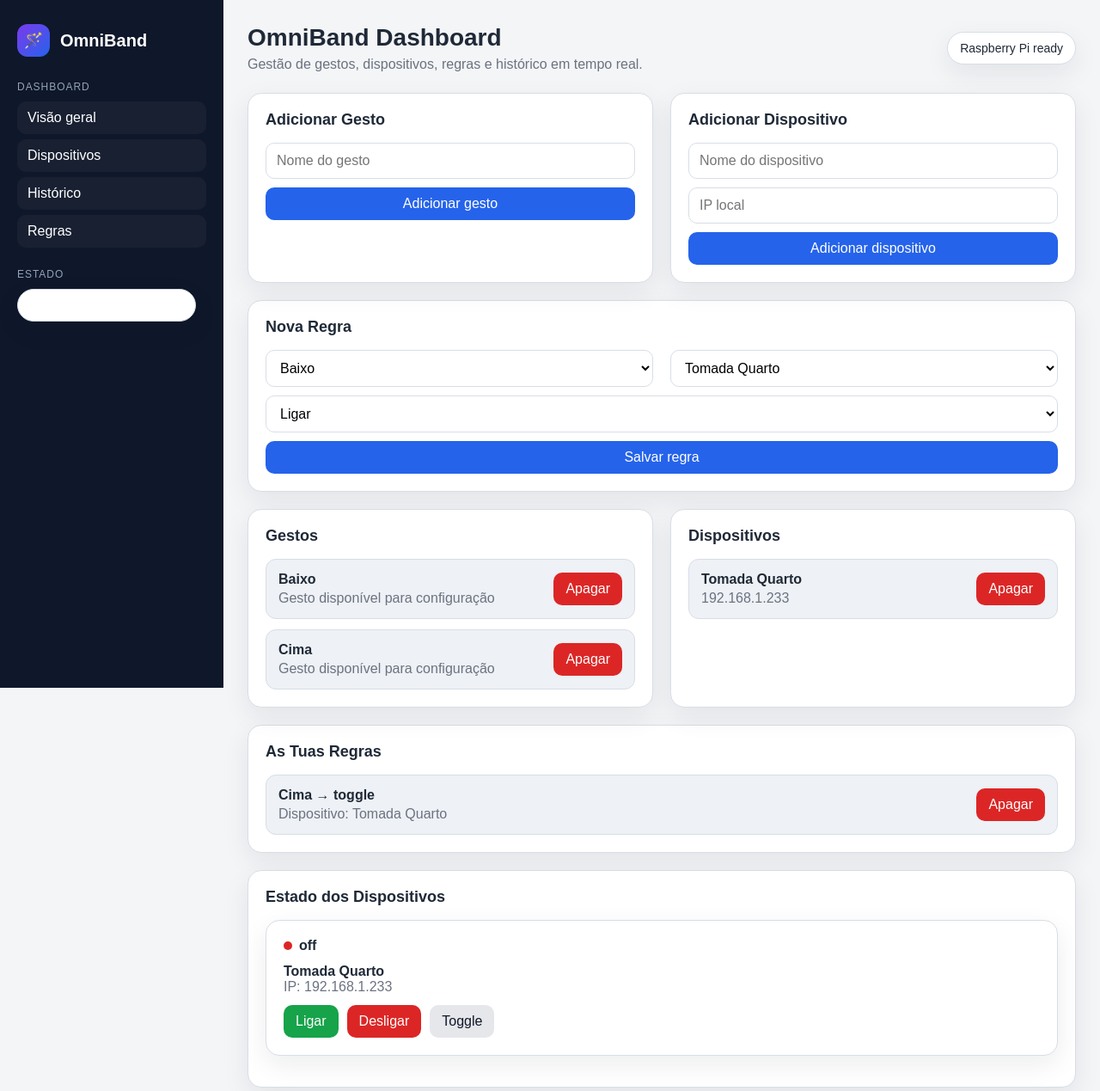
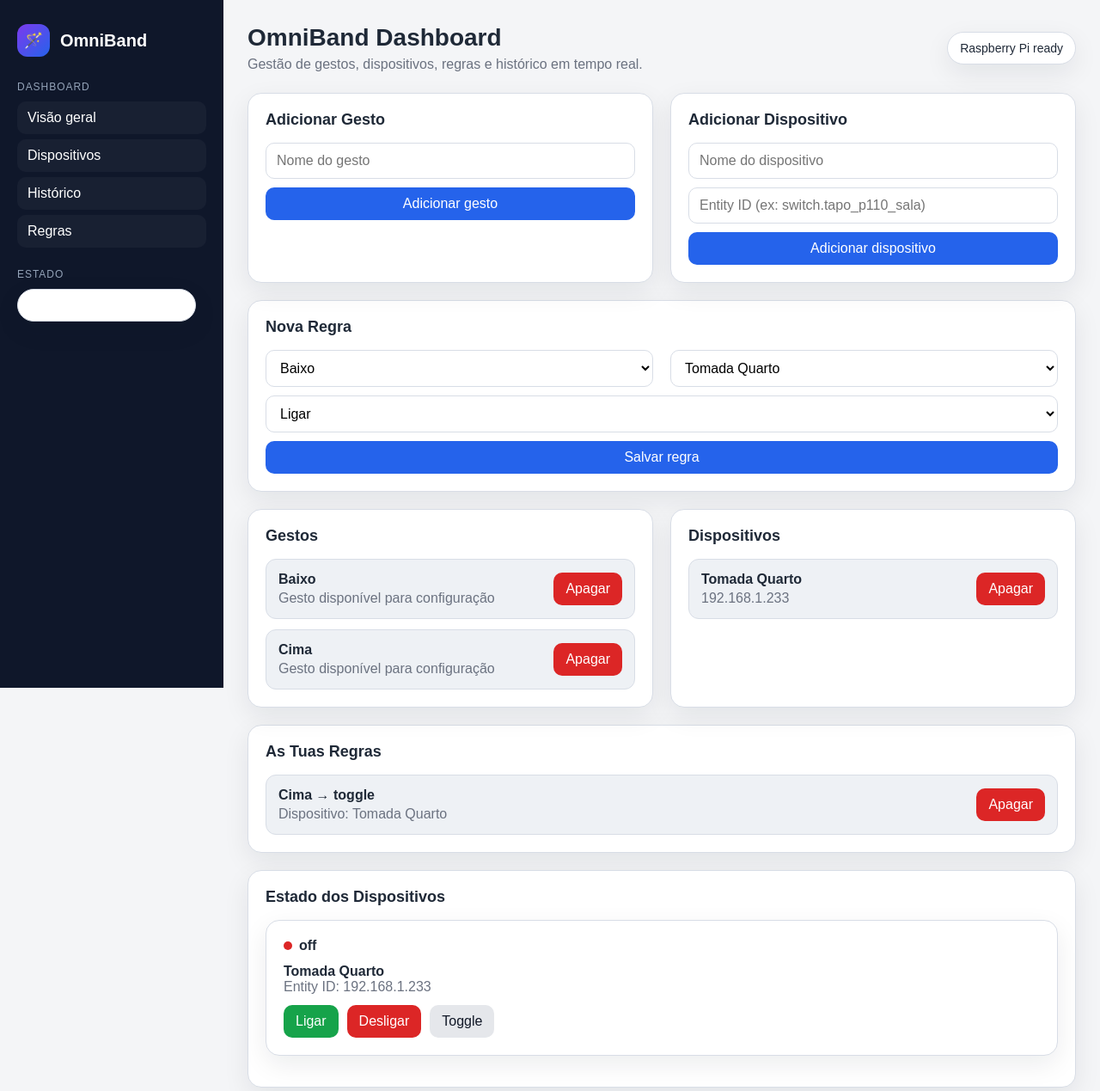
Before and after one commit to goncaloperes01/OMNIBAND, a Flask app: page / in a window 1280 px wide. Shown: the top 1269 px of the page at 86% size. Run offline with Flask 3, Linux system fonts and the light colour scheme; data comes from the database, SQL or seed files in the repository.

Commit message:
fixing rpi

```diff
--- a/RaspeberryPi/app.py
+++ b/RaspeberryPi/app.py
@@ -5,6 +5,10 @@ import requests
 app = Flask(__name__)
 
 DB_NAME = "smarthome.db"
+
+# Home Assistant configuration
+HOME_ASSISTANT_URL = "http://localhost:8123"
+HOME_ASSISTANT_TOKEN = "eyJhbGciOiJIUzI1NiIsInR5cCI6IkpXVCJ9.eyJpc3MiOiI2MTVhZDUwY2U4NTE0MDlmYTgyMGY4YWIzNDZlNWJhMCIsImlhdCI6MTc4MTkxNDAxOCwiZXhwIjoyMDk3Mjc0MDE4fQ.nR8wwZ8OoUV-Z_adyCOIZMDqDzQPr0r84FtCw5ptx4I"
 
 
 def get_db():
@@ -26,12 +30,49 @@ def log_event(event_type, source, gesture_name, device_name, action, previous_st
     db.commit()
 
 
+def ha_api_call(endpoint, method="GET", data=None):
+    """Make a request to the Home Assistant REST API."""
+    url = f"{HOME_ASSISTANT_URL}{endpoint}"
+    headers = {
+        "Authorization": f"Bearer {HOME_ASSISTANT_TOKEN}",
+        "Content-Type": "application/json"
+    }
+
+    try:
+        if method == "GET":
+            response = requests.get(url, headers=headers, timeout=5)
+        elif method == "POST":
+            response = requests.post(url, headers=headers, json=data, timeout=5)
+        else:
+            return {"success": False, "error": f"Método HTTP não suportado: {method}"}
+
+        response.raise_for_status()
+        return {"success": True, "data": response.json()}
+
+    except requests.Timeout:
+        return {"success": False, "error": "Timeout a comunicar com o Home Assistant"}
+    except requests.HTTPError as e:
+        return {"success": False, "error": f"Erro HTTP do Home Assistant: {e.response.status_code} - {e.response.text}"}
+    except requests.ConnectionError:
+        return {"success": False, "error": "Não foi possível conectar ao Home Assistant. Verifica se está em execução."}
+    except Exception as e:
+        return {"success": False, "error": str(e)}
+
+
+def get_ha_entity_state(entity_id):
+    """Get the current state of a Home Assistant entity."""
+    result = ha_api_call(f"/api/states/{entity_id}", method="GET")
+    if result["success"]:
+        return result["data"].get("state")
+    return None
+
+
 def set_device_state(device_id, action, source="manual", gesture_name=None):
     db = get_db()
 
     device = db.execute(
         '''
-        SELECT id, name, ip_address, current_state
+        SELECT id, name, entity_id, current_state
         FROM Devices
         WHERE id = ?
         ''',
@@ -42,48 +83,59 @@ def set_device_state(device_id, action, source="manual", gesture_name=None):
         return {"sucesso": False, "erro": "Dispositivo não encontrado"}
 
     current_state = device["current_state"]
+    entity_id = device["entity_id"]
 
     if action == "toggle":
-        new_state = "off" if current_state == "on" else "on"
-    elif action in ["on", "off"]:
-        new_state = action
+        # Read actual state from Home Assistant
+        ha_state = get_ha_entity_state(entity_id)
+        if ha_state is None:
+            # Fallback to local DB state
+            ha_state = current_state
+        new_state = "off" if ha_state == "on" else "on"
+        ha_action = "turn_on" if new_state == "on" else "turn_off"
+    elif action == "on":
+        new_state = "on"
+        ha_action = "turn_on"
+    elif action == "off":
+        new_state = "off"
+        ha_action = "turn_off"
     else:
         return {"sucesso": False, "erro": "Ação inválida"}
 
-    shelly_url = f"http://{device['ip_address']}/relay/0?turn={new_state}"
+    # Call Home Assistant service
+    result = ha_api_call(
+        f"/api/services/switch/{ha_action}",
+        method="POST",
+        data={"entity_id": entity_id}
+    )
 
-    try:
-        # Quando tiveres a Shelly real, descomenta:
-        # response = requests.get(shelly_url, timeout=3)
+    if not result["success"]:
+        return {"sucesso": False, "erro": result["error"]}
 
-        db.execute(
-            'UPDATE Devices SET current_state = ? WHERE id = ?',
-            (new_state, device_id)
-        )
-        db.commit()
+    # Update local database
+    db.execute(
+        'UPDATE Devices SET current_state = ? WHERE id = ?',
+        (new_state, device_id)
+    )
+    db.commit()
 
-        log_event(
-            event_type="device_action",
-            source=source,
-            gesture_name=gesture_name,
-            device_name=device["name"],
-            action=action,
-            previous_state=current_state,
-            new_state=new_state
-        )
+    log_event(
+        event_type="device_action",
+        source=source,
+        gesture_name=gesture_name,
+        device_name=device["name"],
+        action=action,
+        previous_state=current_state,
+        new_state=new_state
+    )
 
-        return {
-            "sucesso": True,
-            "device_id": device["id"],
-            "device_name": device["name"],
-            "novo_estado": new_state,
-            "url_dispositivo": shelly_url
-        }
-
-    except requests.Timeout:
-        return {"sucesso": False, "erro": "Timeout a comunicar com a tomada"}
-    except Exception as e:
-        return {"sucesso": False, "erro": str(e)}
+    return {
+        "sucesso": True,
+        "device_id": device["id"],
+        "device_name": device["name"],
+        "novo_estado": new_state,
+        "entity_id": entity_id
+    }
 
 
 @app.route('/')
@@ -147,22 +199,26 @@ def delete_gesture(gesture_id):
 @app.route('/add_device', methods=['POST'])
 def add_device():
     device_name = request.form['device_name'].strip()
-    ip_address = request.form['ip_address'].strip()
+    entity_id = request.form['entity_id'].strip()
 
-    if device_name and ip_address:
+    if device_name and entity_id:
         db = get_db()
         existing = db.execute(
-            'SELECT id FROM Devices WHERE lower(name) = lower(?) OR ip_address = ?',
-            (device_name, ip_address)
+            'SELECT id FROM Devices WHERE lower(name) = lower(?) OR entity_id = ?',
+            (device_name, entity_id)
         ).fetchone()
 
         if not existing:
+            # Optionally verify the entity exists in Home Assistant
+            ha_state = get_ha_entity_state(entity_id)
+            initial_state = ha_state if ha_state else "off"
+
             db.execute(
                 '''
-                INSERT INTO Devices (name, ip_address, current_state)
+                INSERT INTO Devices (name, entity_id, current_state)
                 VALUES (?, ?, ?)
                 ''',
-                (device_name, ip_address, 'off')
+                (device_name, entity_id, initial_state)
             )
             db.commit()
 
@@ -229,7 +285,7 @@ def api_devices():
     db = get_db()
     devices = db.execute(
         '''
-        SELECT id, name, ip_address, current_state
+        SELECT id, name, entity_id, current_state
         FROM Devices
         ORDER BY name
         '''
@@ -240,7 +296,7 @@ def api_devices():
         devices_list.append({
             "id": d["id"],
             "name": d["name"],
-            "ip_address": d["ip_address"],
+            "entity_id": d["entity_id"],
             "current_state": d["current_state"]
         })
 
@@ -343,5 +399,30 @@ def trigger_from_bracelet():
     }), 200
 
 
+@app.route('/api/ha/refresh', methods=['POST'])
+def ha_refresh_states():
+    """Refresh all device states from Home Assistant."""
+    db = get_db()
+    devices = db.execute('SELECT id, entity_id FROM Devices').fetchall()
+
+    updated = []
+    for device in devices:
+        ha_state = get_ha_entity_state(device["entity_id"])
+        if ha_state in ("on", "off"):
+            db.execute(
+                'UPDATE Devices SET current_state = ? WHERE id = ?',
+                (ha_state, device["id"])
+            )
+            updated.append({"id": device["id"], "entity_id": device["entity_id"], "state": ha_state})
+
+    db.commit()
+
+    return jsonify({
+        "sucesso": True,
+        "dispositivos_atualizados": len(updated),
+        "dispositivos": updated
+    }), 200
+
+
 if __name__ == '__main__':
     app.run(debug=True, host='0.0.0.0', port=5000)
--- a/RaspeberryPi/templates/index.html
+++ b/RaspeberryPi/templates/index.html
@@ -373,7 +373,7 @@
                 <h3>Adicionar Dispositivo</h3>
                 <form action="/add_device" method="POST" class="form-row">
                     <input type="text" name="device_name" placeholder="Nome do dispositivo" required>
-                    <input type="text" name="ip_address" placeholder="IP local" required>
+                    <input type="text" name="entity_id" placeholder="Entity ID (ex: switch.tapo_p110_sala)" required>
                     <button class="btn-primary" type="submit">Adicionar dispositivo</button>
                 </form>
             </div>
@@ -436,7 +436,7 @@
                             <div class="list-item">
                                 <div>
                                     <strong>{{ d.name }}</strong>
-                                    <div class="muted">{{ d.ip_address }}</div>
+                                    <div class="muted">{{ d.entity_id }}</div>
                                 </div>
                                 <form action="/delete_device/{{ d.id }}" method="POST" class="inline-form">
                                     <button class="btn-danger" type="submit">Apagar</button>
@@ -531,7 +531,7 @@
                         </div>
                         <div>
                             <strong>${device.name}</strong>
-                        <div class="muted">IP: ${device.ip_address}</div>
+                            <div class="muted">Entity ID: ${device.entity_id}</div>
                         </div>
                         <div style="display:flex; gap:10px; flex-wrap:wrap;">
                             <button class="btn-success" onclick="controlDevice(${device.id}, 'on')">Ligar</button>
```
Also changed, not shown: RaspeberryPi/smarthome.db. Lines whose indentation alone changed are shown as unchanged.
